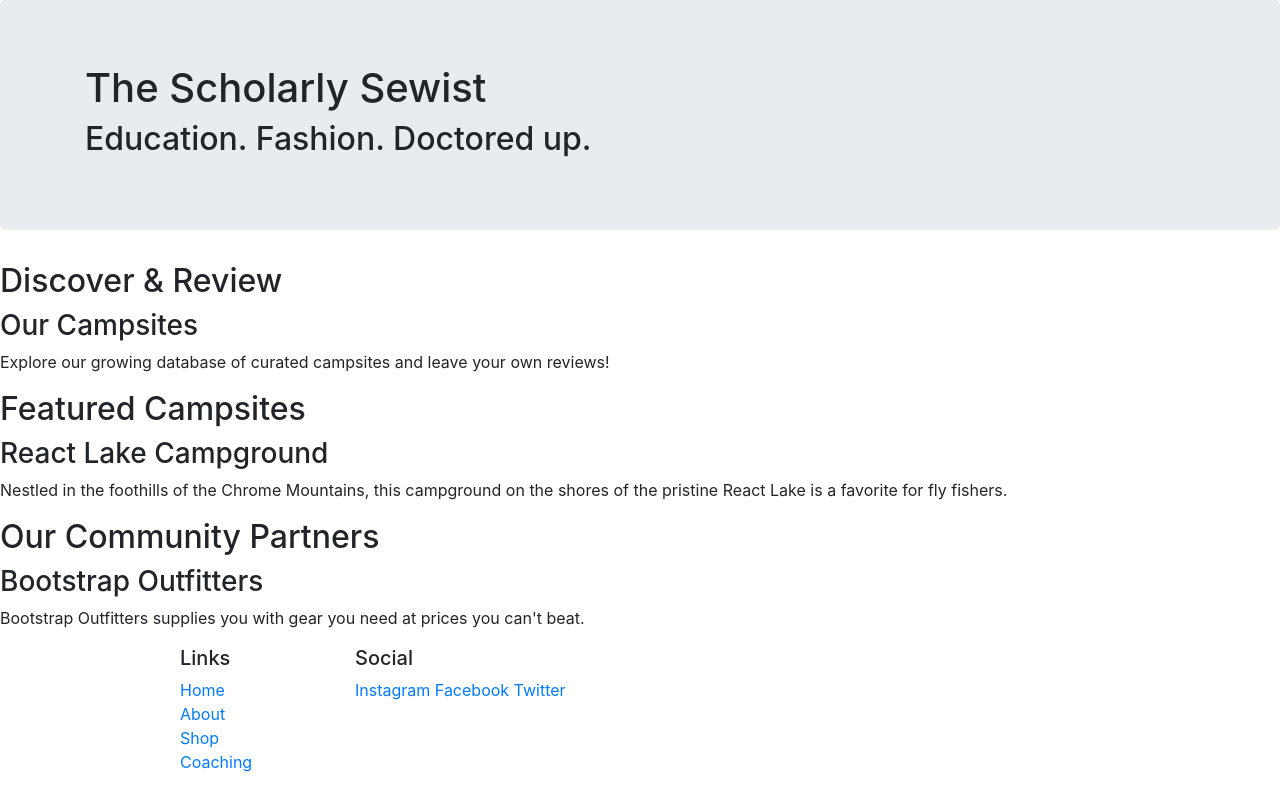
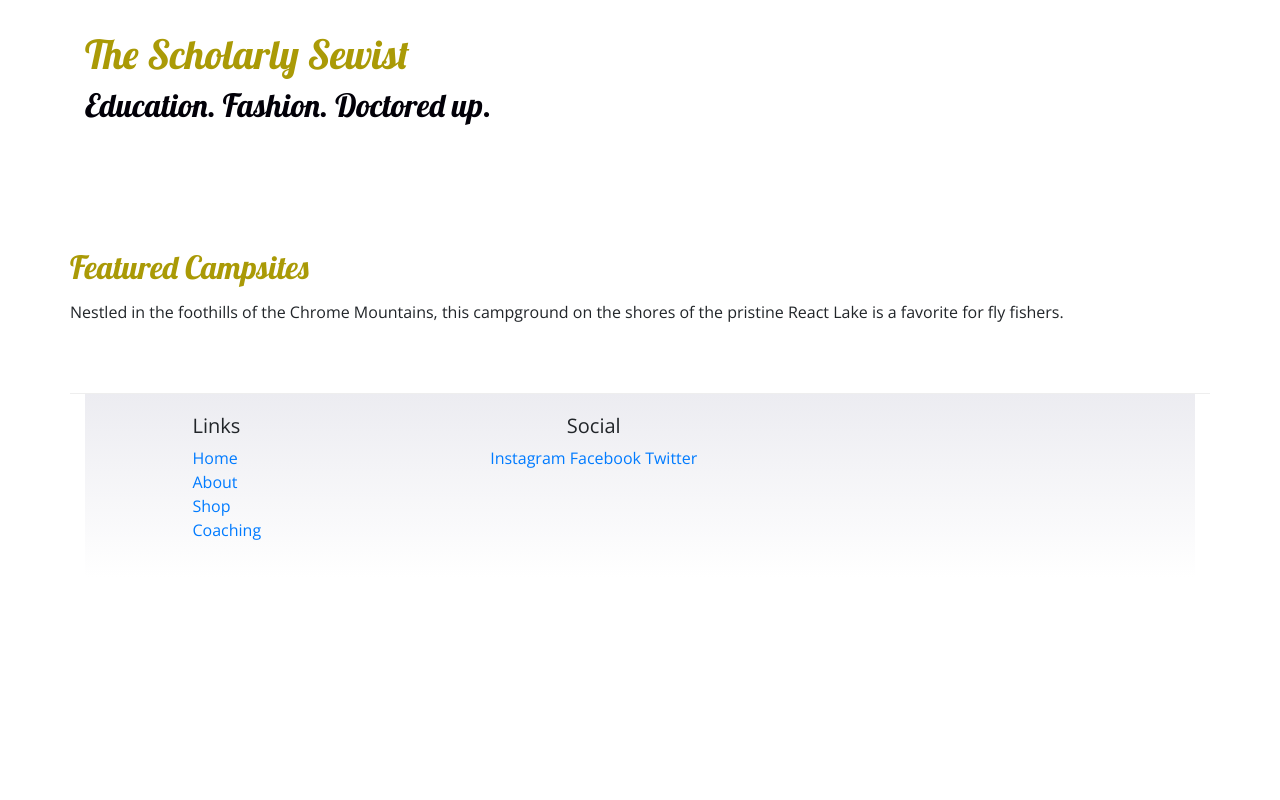
Before and after one commit to smarquina37/TSS, a website: page index.html in a window 1280 px wide. Drawn offline with nearby package versions, Linux system fonts and the light colour scheme.

Commit message:
Adding Custom Styles

```diff
--- /dev/null
+++ b/css/styles.css
@@ -0,0 +1,32 @@
+body {
+    font-family: "Open Sans", sans-serif;
+}
+
+h1, h2, h3 {
+    font-family: "Lobster";
+}
+
+h2 {
+    color: #aa9a06;
+}
+
+header h2 {
+    color: #020008;
+}
+
+footer {
+    background-image: linear-gradient(#ececf1, white);
+    padding: 20px 0;
+}
+
+.jumbotron {
+    padding: 30px;
+    background-color: white;
+    color: #aa9a06;
+}
+
+.row-content {
+    padding: 50px 0;
+    border-bottom: 1px ridge;
+    min-height: 200px;
+}
--- a/index.html
+++ b/index.html
@@ -9,12 +9,16 @@
     <!-- Bootstrap CSS -->
     <link rel="stylesheet" href="node_modules/bootstrap/dist/css/bootstrap.min.css" />
 
+     <!-- Additional CSS must be placed after Bootstrap CSS -->
+     <link rel="stylesheet" href="https://fonts.googleapis.com/css?family=Lobster|Open+Sans" />
+     <link rel="stylesheet" href="css/styles.css" />
+
     <title>The Scholarly Sewist</title>
 </head>
 
 <body>
 
-    <header class="jumbotron">
+    <header class="jumbotron jumbotron-fluid">
         <div class="container">
             <div class="row">
                 <div class="col">
@@ -25,22 +29,10 @@
         </div>
     </header>
 
-    <div>
-        <h2>Discover & Review</h2>
-        <h3>Our Campsites</h3>
-        <p>Explore our growing database of curated campsites and leave your own reviews!</p>
-    </div>
-
-    <div>
+    <div class="container">
+        <div class="row row-content align-items-center">
         <h2>Featured Campsites</h2>
-        <h3>React Lake Campground</h3>
         <p>Nestled in the foothills of the Chrome Mountains, this campground on the shores of the pristine React Lake is a favorite for fly fishers.</p>
-    </div>
-
-    <div>
-        <h2>Our Community Partners</h2>
-        <h3>Bootstrap Outfitters</h3>
-        <p>Bootstrap Outfitters supplies you with gear you need at prices you can't beat.</p>
     </div>
 
     <footer>
@@ -55,7 +47,7 @@
                 <li><a href="#">Coaching</a></li>
             </ul>
         </div>
-        <div>
+        <div class="col-6 col-sm-5 text-center">
             <h5>Social</h5>
             <a href="http://instagram.com/">Instagram</a>
             <a href="http://facebook.com/">Facebook</a>
```
